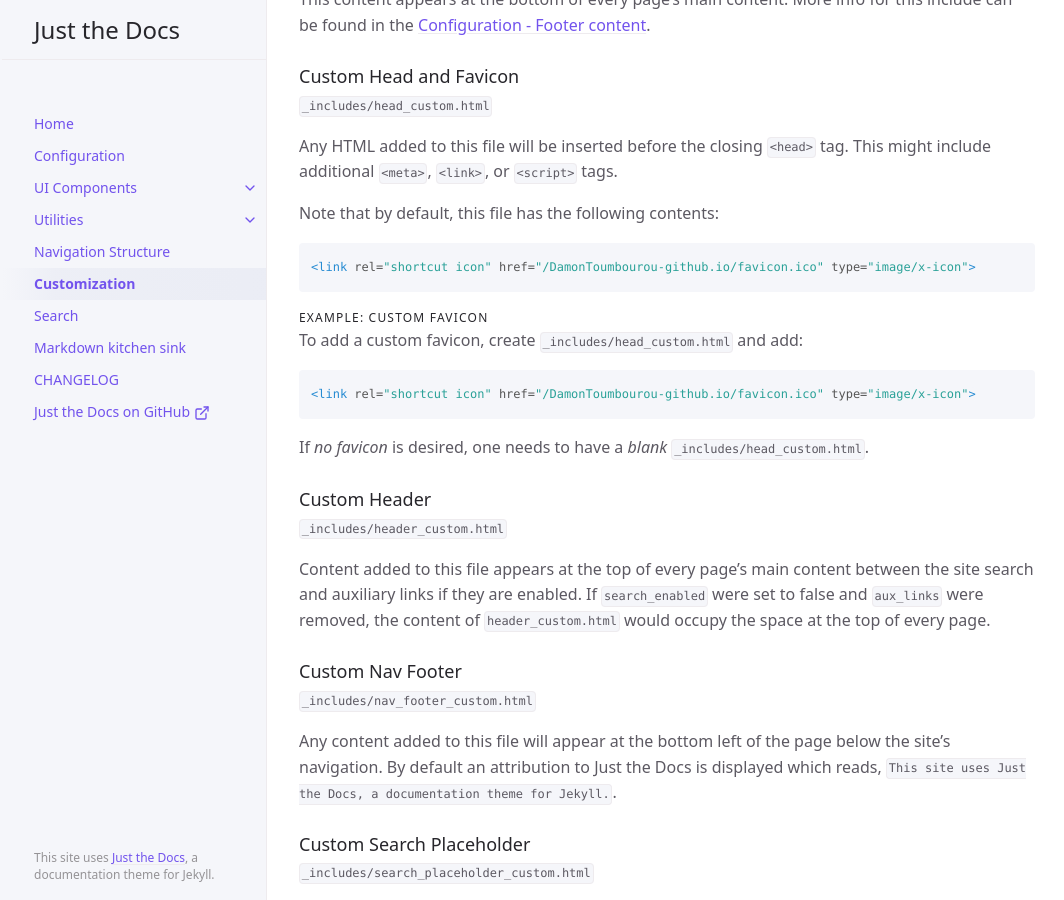
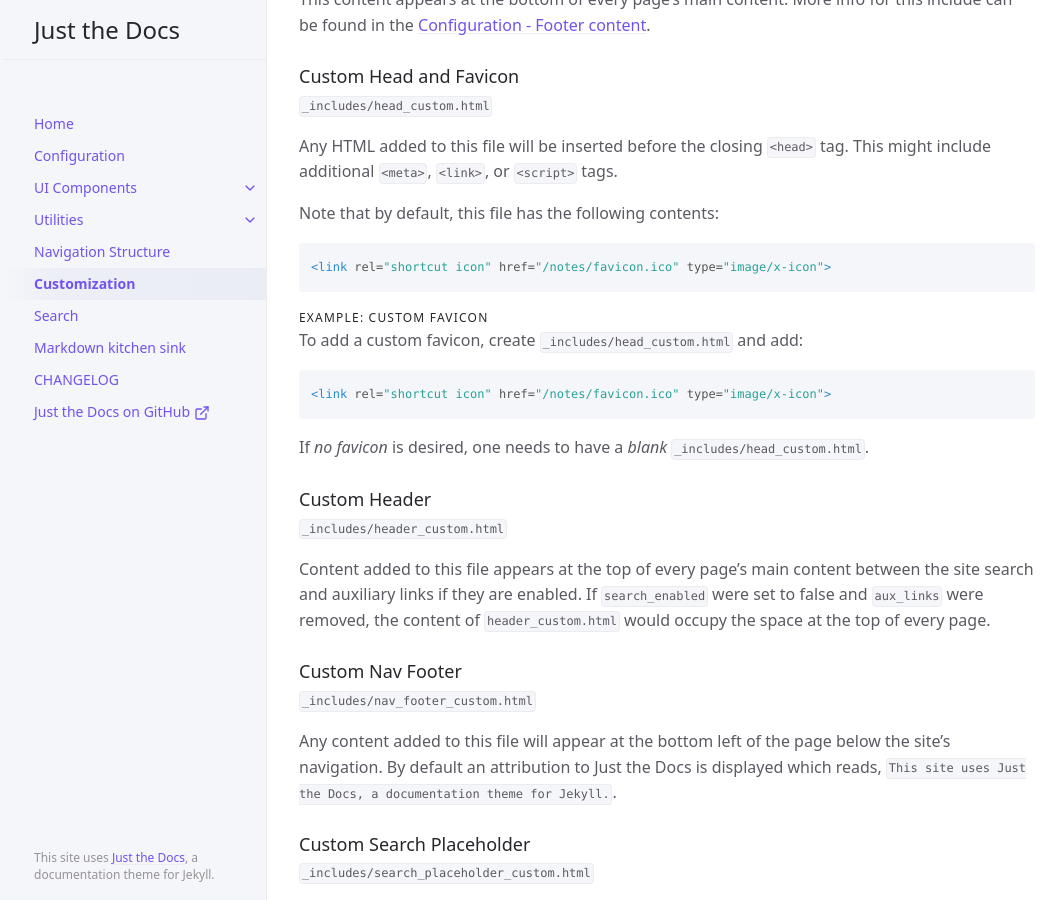
Before and after one commit to DamonToumbourou/DamonToumbourou-github.io, a Jekyll site: the page built from docs/customization.md, in a window 1280 px wide and 900 px high, scrolled down 3665 px. Shown: the whole window, without its empty margins (105-1169 px from the left). Built offline with Jekyll 4.4.1, drawn with Linux system fonts in a browser that asks for light colours.

Commit message:
Update _config.yml

```diff
--- a/_config.yml
+++ b/_config.yml
@@ -15,7 +15,7 @@
 # in the templates via {{ site.myvariable }}.
 title: Just the Docs
 description: A Jekyll theme for documentation
-baseurl: "/DamonToumbourou-github.io" # the subpath of your site, e.g. /blog
+baseurl: "/notes" # the subpath of your site, e.g. /blog
 url: "https://damontoumbourou.github.io/" # the base hostname & protocol for your site, e.g. http://example.com
 
 permalink: pretty
```
